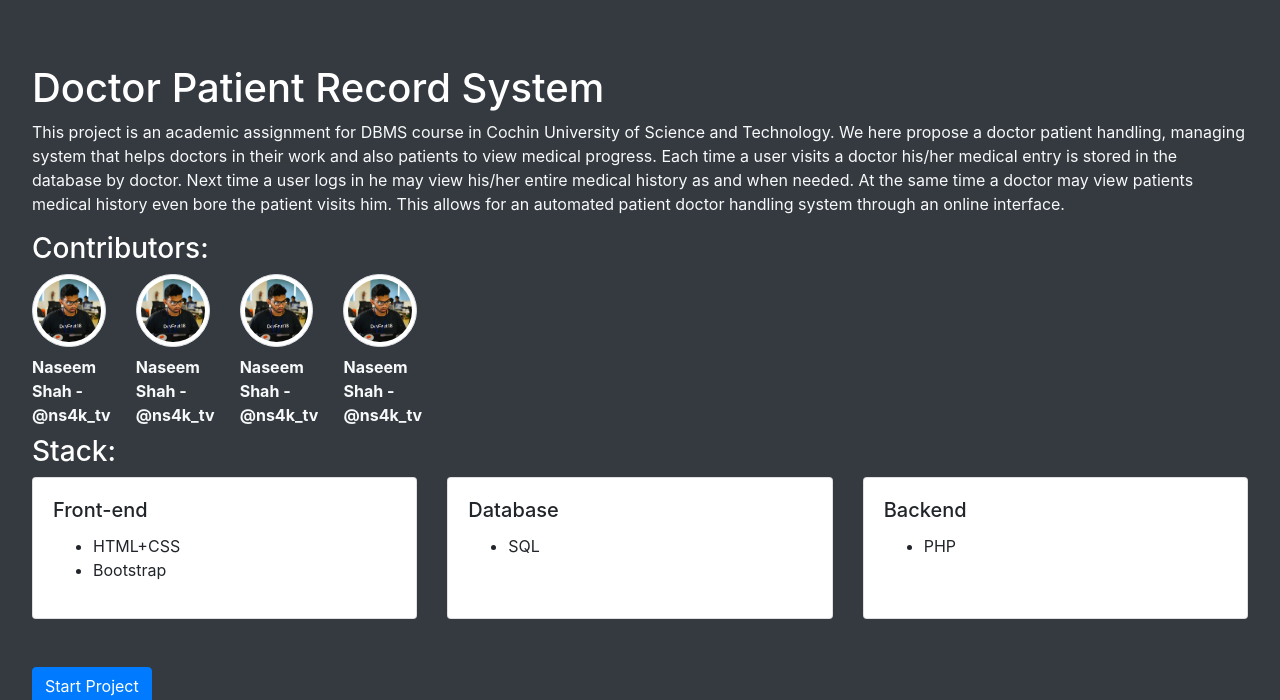
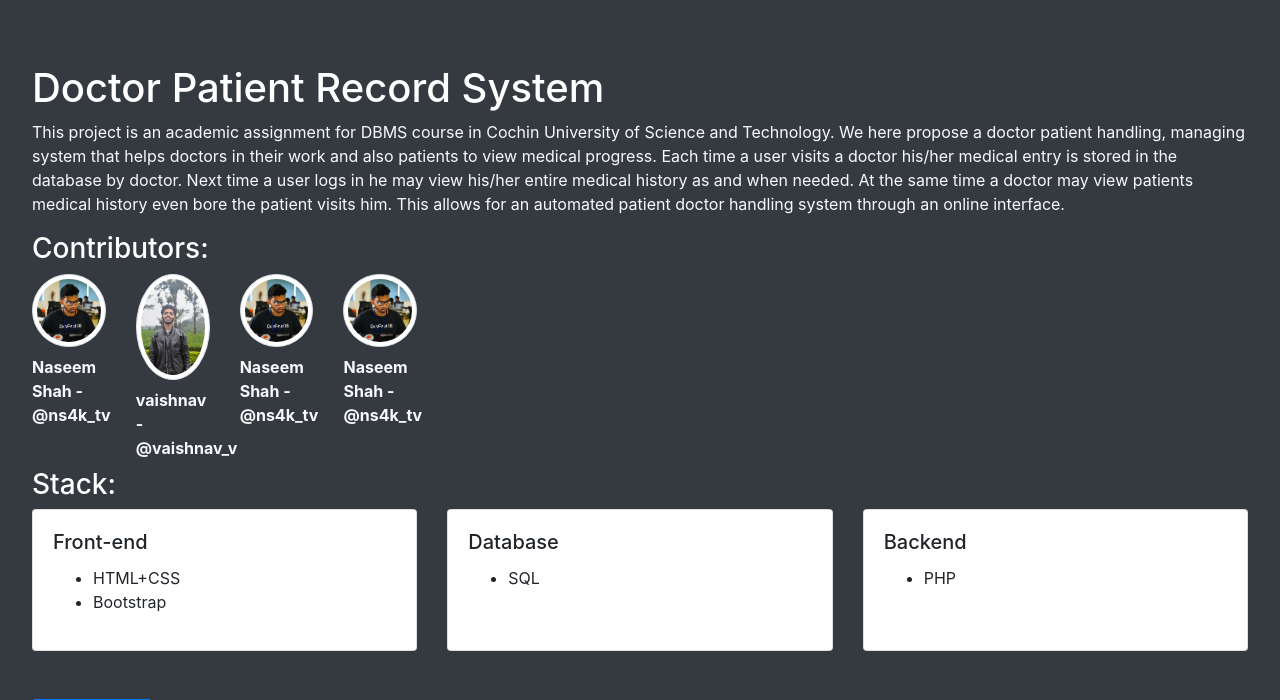
Before and after one commit to naseemshah/doctor-patient-record-system, a PHP site: page / in a window 1280 px wide. Shown: the top 700 px of the page. Run offline with PHP 8.4, Linux system fonts and the light colour scheme.

Commit message:
ADDED VAISHNAV AS CONTRIBUTER

```diff
--- a/index.php
+++ b/index.php
@@ -30,8 +30,8 @@
             <p class="name font-weight-bold text-light my-2 mx-auto ">Naseem Shah - @ns4k_tv</p>
         </div>
         <div class="col col-lg-1 col-md-1 col-sm-3 col-3 ">
-            <img src="assets/img/naseem.jpg" alt="" class="dp rounded-circle img-thumbnail">
-            <p class="name font-weight-bold text-light my-2 mx-auto ">Naseem Shah - @ns4k_tv</p>
+            <img src="assets/img/vaishnav.jpeg" alt="" class="dp rounded-circle img-thumbnail">
+            <p class="name font-weight-bold text-light my-2 mx-auto ">vaishnav - @vaishnav_v</p>
         </div>
         <div class="col col-lg-1 col-md-1 col-sm-3 col-3 ">
             <img src="assets/img/naseem.jpg" alt="" class="dp rounded-circle img-thumbnail">
```
Also changed, not shown: assets/img/vaishnav.jpeg (added).
